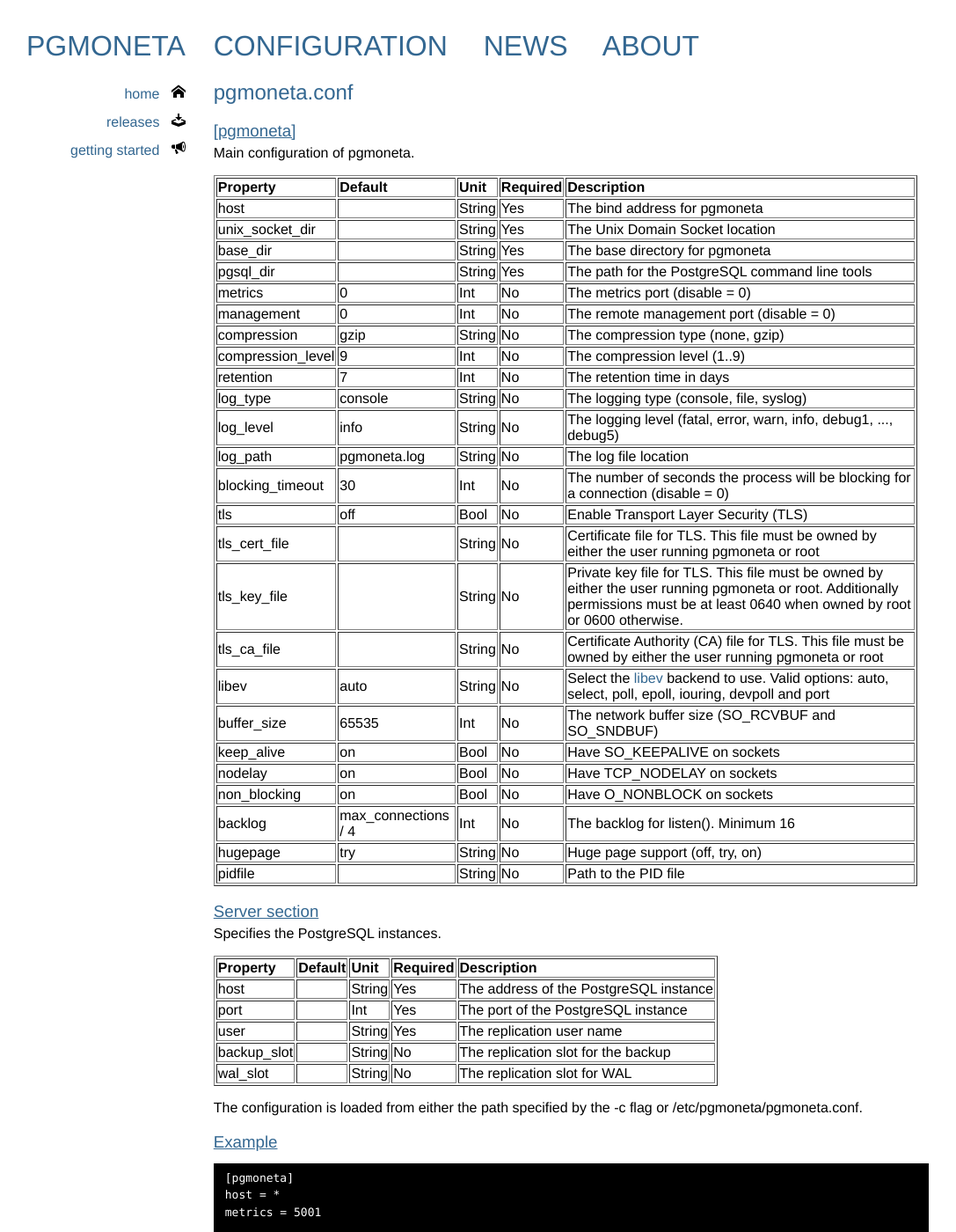
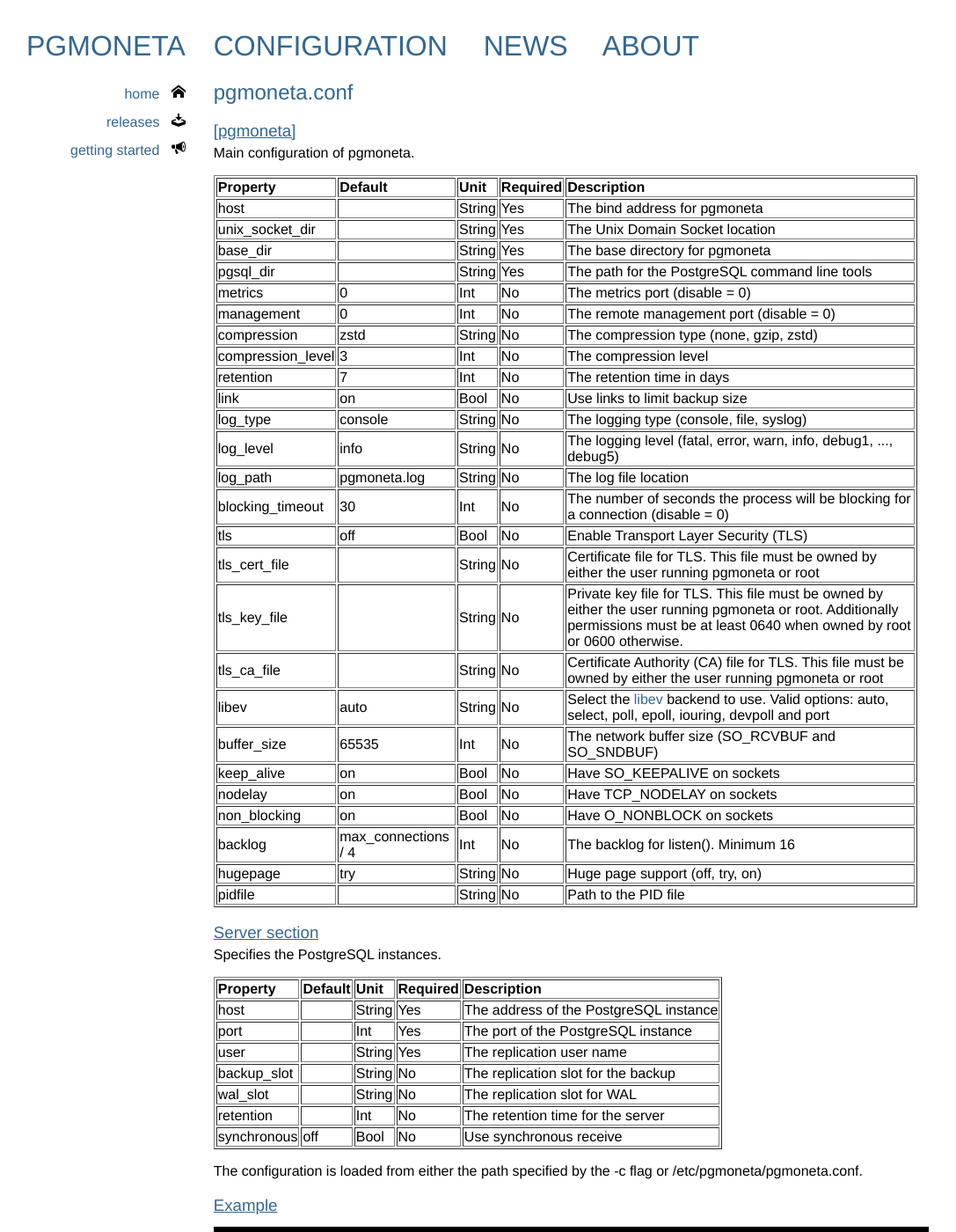
Before and after one commit to pgmoneta/pgmoneta.github.io, a Jekyll site: the page built from configuration.html, in a window 1280 px wide and 1400 px high. Shown: the whole window at 88% size, without its empty margins (10-1097 px from the left). Built offline with Jekyll 4.4.1, drawn with Linux system fonts in a browser that asks for light colours; some web fonts are replaced; some of the changed text lies outside the part shown.

Commit message:
pgmoneta 0.3.0

```diff
--- a/_data/releases.yml
+++ b/_data/releases.yml
@@ -4,3 +4,6 @@
 - name: pgmoneta 0.2.0
   date: 2021-06-10
   announce: release/announcement/2021/06/10/pgmoneta-0.2.0.html
+- name: pgmoneta 0.3.0
+  date: 2021-07-01
+  announce: release/announcement/2021/07/01/pgmoneta-0.3.0.html
--- a/about.html
+++ b/about.html
@@ -14,6 +14,7 @@ layout: default
     <ul>
       <li>Full backup</li>
       <li>Restore</li>
+      <li>Symlink support</li>
       <li>Prometheus support</li>
       <li>Remote management</li>
       <li>Transport Layer Security (TLS) v1.2+ support</li>
--- a/configuration.html
+++ b/configuration.html
@@ -70,17 +70,17 @@ layout: default
         </tr>
         <tr>
           <td>compression</td>
-          <td>gzip</td>
+          <td>zstd</td>
           <td>String</td>
           <td>No</td>
-          <td>The compression type (none, gzip)</td>
+          <td>The compression type (none, gzip, zstd)</td>
         </tr>
         <tr>
           <td>compression_level</td>
-          <td>9</td>
+          <td>3</td>
           <td>Int</td>
           <td>No</td>
-          <td>The compression level (1..9)</td>
+          <td>The compression level</td>
         </tr>
         <tr>
           <td>retention</td>
@@ -88,6 +88,13 @@ layout: default
           <td>Int</td>
           <td>No</td>
           <td>The retention time in days</td>
+        </tr>
+        <tr>
+          <td>link</td>
+          <td>on</td>
+          <td>Bool</td>
+          <td>No</td>
+          <td>Use links to limit backup size</td>
         </tr>
         <tr>
           <td>log_type</td>
@@ -256,6 +263,20 @@ layout: default
           <td>No</td>
           <td>The replication slot for WAL</td>
         </tr>
+        <tr>
+          <td>retention</td>
+          <td></td>
+          <td>Int</td>
+          <td>No</td>
+          <td>The retention time for the server</td>
+        </tr>
+        <tr>
+          <td>synchronous</td>
+          <td>off</td>
+          <td>Bool</td>
+          <td>No</td>
+          <td>Use synchronous receive</td>
+        </tr>
       </tbody>
     </table>
 
@@ -271,7 +292,7 @@ metrics = 5001
 
 base_dir = /home/pgmoneta
 
-compression = gzip
+compression = zstd
 
 retention = 7
 
--- a/index.html
+++ b/index.html
@@ -29,10 +29,10 @@ layout: default
           <ul>
             <li>Full backup</li>
             <li>Restore</li>
+            <li>Symlink support</li>
             <li>Prometheus support</li>
             <li>Remote management</li>
             <li>Transport Layer Security (TLS) v1.2+ support</li>
-            <li>Daemon mode</li>
           </ul>
           and more. See <a href="about.html">here</a> for a complete overview.
         </td>
--- a/releases.html
+++ b/releases.html
@@ -19,8 +19,8 @@ layout: default
   pgmoneta is available from <a href="https://yum.postgresql.org">yum.postgresql.org</a> for the following operating systems
 
   <ul>
-    <li>Fedora 32</li>
     <li>Fedora 33</li>
+    <li>Fedora 34</li>
     <li>Red Hat Enterprise Linux 8</li>
     <li>CentOS 8</li>
     <li>Oracle Enterprise Linux 8</li>
```
Also changed, not shown: _posts/2021-07-01-pgmoneta-0.3.0.md (added, +25 -0 lines), gettingstarted.html (+12 -11 lines).
